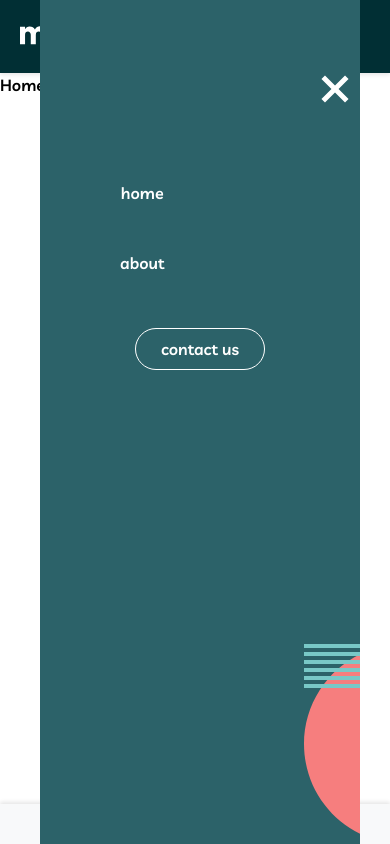
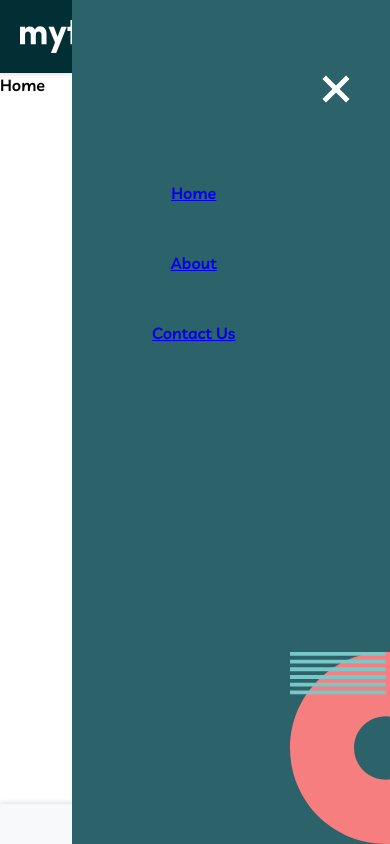
Before and after one commit to poulami-saha/Global-Code-Queens-MyTeam-Website, a React (Create React App) app: page / in a window 390 px wide. Built offline with nearby package versions, Linux system fonts and the light colour scheme.

Commit message:
Reverted Links and set the side menubar

```diff
--- a/src/components/Header/Header.jsx
+++ b/src/components/Header/Header.jsx
@@ -1,5 +1,5 @@
 import React, { useState } from "react";
-// import { Link } from 'react-router-dom';
+import { Link } from 'react-router-dom';
 import icon_close from "../../assets/icon-close.svg";
 import logo from "../../assets/logo.svg";
 import styles from "./Header.module.css";
@@ -11,18 +11,21 @@
    setMobileMenu(true);
   };
   return (
+
     <header className={styles.header}>
       <img src={logo} alt="myteam logo" className={styles.logo} />
       <nav>
         <ul className={ mobileMenu ? '' :  styles['hide-mobile-menu']}>
           <img src={icon_close} alt="" className={styles.icon_close} onClick={toggleMenu} />
-         <li>home</li>
-          <li>about</li>
-        </ul>
-          <button className={styles.btn}>contact us</button>
+       <li><Link to="/">Home</Link></li>
+          <li><Link to="/about">About</Link></li>
+          <li><Link to="/contact">Contact Us</Link></li>
+          {/* <button className={styles.btn}>contact us</button> */}
+          </ul>
       </nav>
 
-    </header>
+      </header>
+
   );
 };
 
--- a/src/components/Header/Header.module.css
+++ b/src/components/Header/Header.module.css
@@ -88,13 +88,13 @@
     align-items: flex-start;
     position: fixed;
     top: 0;
-    right: 0;
+    right: -32px;
     bottom: 0;
     background: var(--police-blue);
     background-image: url(../../assets/bg-pattern-about-1-mobile-nav-1.svg);
     background-repeat: no-repeat;
-    background-position: bottom left 220%;
-    background-size: auto;
+    background-position: bottom left 170%;
+    background-size: 60%;
     z-index: 1;
     width: 350px;
     max-width: 320px;
@@ -120,7 +120,7 @@
     cursor: pointer;
     position: relative;
     bottom: 40px;
-    left: 200px;
+    left: 150px;
   }
   .hide-mobile-menu {
     right: -350px;
```
